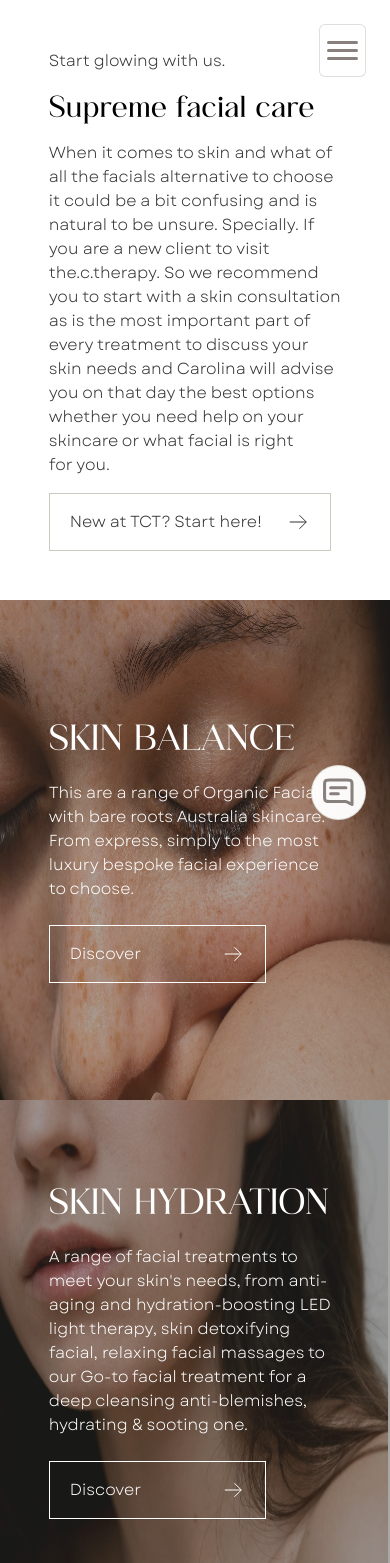
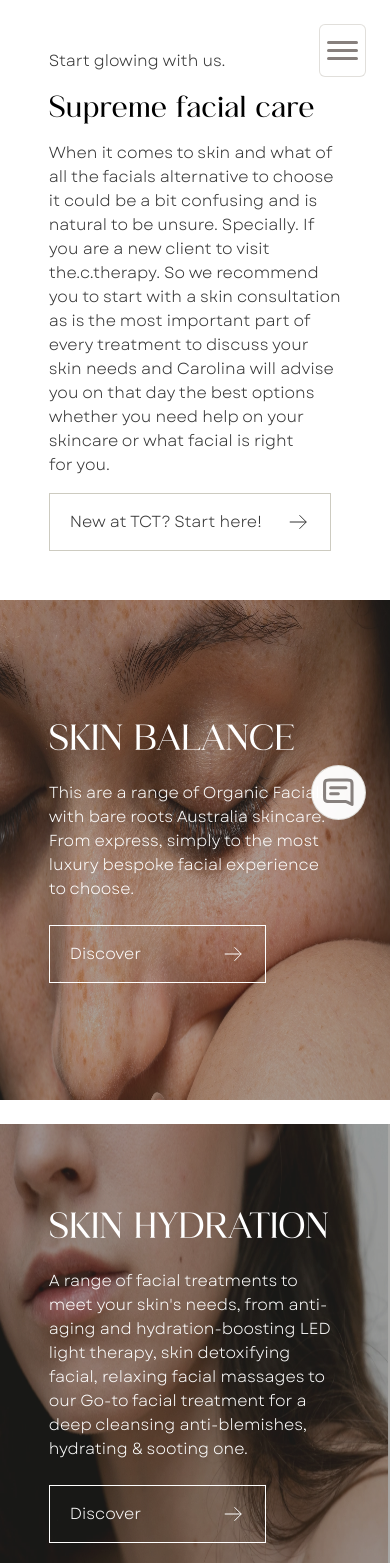
Before and after one commit to thehipposoft/thectherapy, a Next.js app: page /facial in a window 390 px wide. Shown: the top 1563 px of the page. Built offline with nearby package versions, Linux system fonts and the light colour scheme.

Commit message:
C-Therapy caro last corrections completed

```diff
--- a/app/facial/page.tsx
+++ b/app/facial/page.tsx
@@ -3,7 +3,7 @@ import FacialGrid from "@/components/FacialGrid";
 
 export default function FacialPage() {
     return (
-        <div>
+        <div className="pb-6 sm:pb-0">
             <FacialCareBanner />
             <FacialGrid />
         </div>
--- a/app/globals.scss
+++ b/app/globals.scss
@@ -20,9 +20,6 @@ html.lenis, html.lenis body {
   overflow: hidden;
 }
 
-.lenis.lenis-smooth iframe {
-  pointer-events: none;
-}
 
 p, a, li, span, input, textarea {
   font-family: $Garet;
--- a/components/FacialGrid.tsx
+++ b/components/FacialGrid.tsx
@@ -4,8 +4,8 @@ import React from 'react';
 
 const FacialGrid = () => {
     return (
-        <div className='grid md:grid-cols-2 grid-cols-1 md:grid-rows-2' id='services'>
-            <div className='md:h-[75vh] h-[500px] relative flex justify-center items-center group '>
+        <div className='grid md:grid-cols-2 grid-cols-1 md:grid-rows-2 gap-6 sm:gap-[1px]' id='services'>
+            <div className='md:h-[75vh] h-[500px] relative flex justify-center items-center group'>
                 <div className='bg-[#3937346f] absolute top-0 left-0 w-full h-full z-10 group-hover:bg-[#ffffff88] duration-700 delay-100' />
                 <Image src={'/assets/images/facials/skin-balancegrid.webp'} fill alt='Facial Service: Skin Balance background' />
                 <div className='flex flex-col gap-6 relative z-10 md:w-[32vw] 2xl:w-7/12 w-[75vw] mx-auto md:mx-0'>
```
